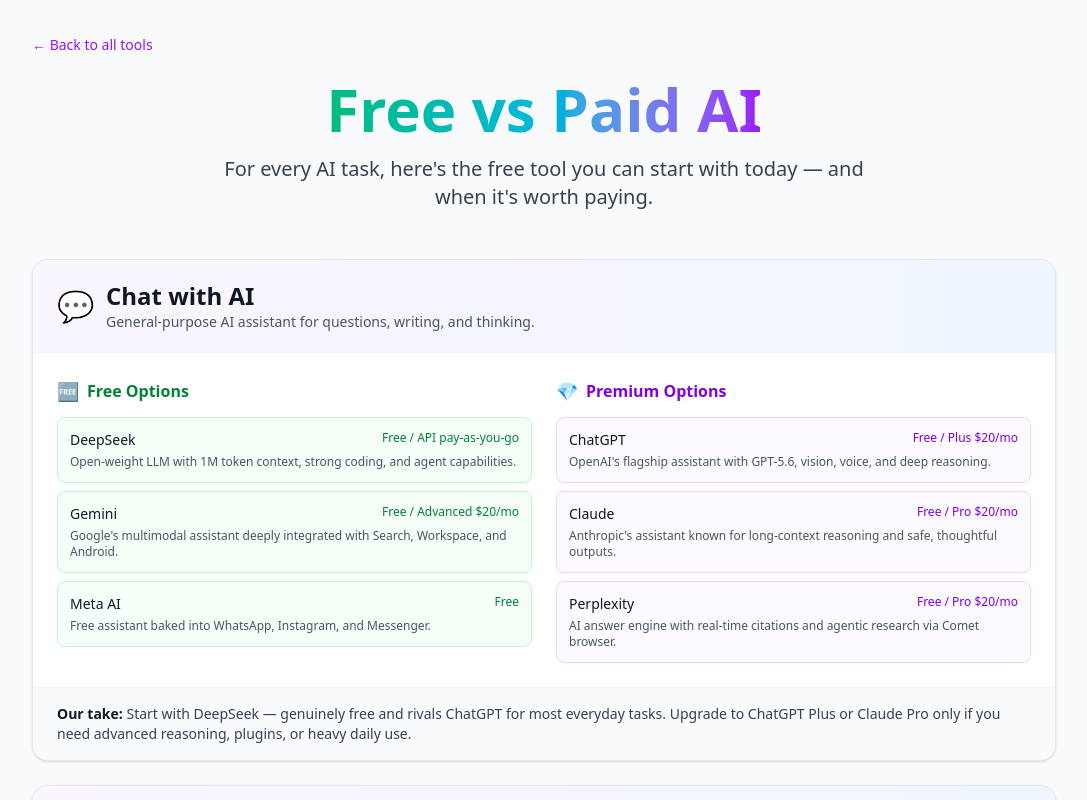
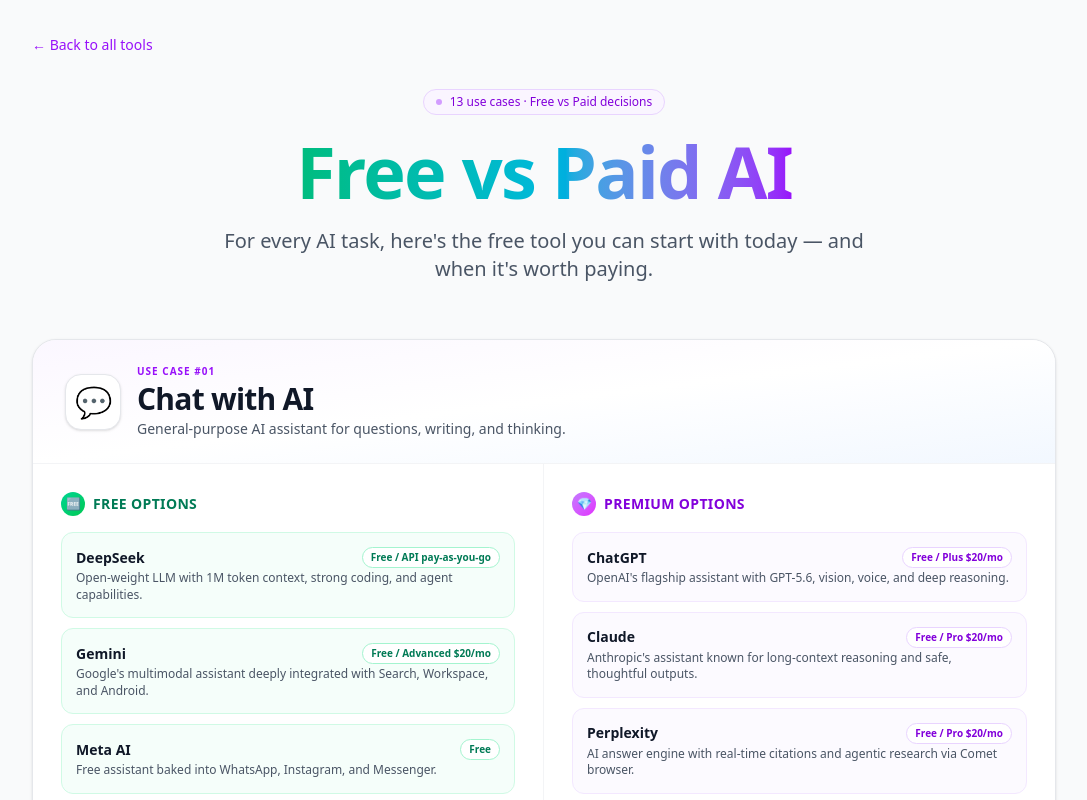
Before and after one commit to GauravBhatiatry1990/ai-universe, a Next.js app: page /free-vs-paid in a window 1280 px wide. Shown: the top 800 px of the page, without its empty margins (96-1183 px from the left). Built offline with nearby package versions, Linux system fonts and the light colour scheme.

Commit message:
feat: redesign Free vs Paid page with logos + premium layout

```diff
--- a/app/free-vs-paid/page.tsx
+++ b/app/free-vs-paid/page.tsx
@@ -1,6 +1,7 @@
 import Link from 'next/link';
 import useCases from '../../data/useCases.json';
 import agents from '../../data/agents.json';
+import ToolLogo from '../../components/ToolLogo';
 
 type UseCase = {
   id: number;
@@ -31,53 +32,70 @@ export default function FreeVsPaidPage() {
       <div className="max-w-5xl mx-auto">
         <Link
           href="/"
-          className="text-purple-600 hover:text-purple-700 text-sm font-medium inline-block mb-6"
+          className="text-purple-600 hover:text-purple-700 text-sm font-medium inline-block mb-8"
         >
           ← Back to all tools
         </Link>
 
-        <div className="text-center mb-12">
-          <h1 className="text-5xl md:text-6xl font-bold mb-4">
+        {/* Hero */}
+        <div className="text-center mb-14">
+          <div className="inline-flex items-center gap-2 px-3 py-1 rounded-full border border-purple-200 bg-purple-50 text-purple-700 text-xs font-medium mb-5">
+            <span className="w-1.5 h-1.5 rounded-full bg-purple-500 animate-pulse" />
+            13 use cases · Free vs Paid decisions
+          </div>
+          <h1 className="text-5xl md:text-7xl font-black tracking-tight mb-5 leading-none">
             <span className="bg-gradient-to-r from-emerald-500 via-cyan-500 to-purple-600 bg-clip-text text-transparent">
               Free vs Paid AI
             </span>
           </h1>
-          <p className="text-xl text-gray-700 max-w-2xl mx-auto">
-            For every AI task, here&apos;s the free tool you can start with
-            today — and when it&apos;s worth paying.
+          <p className="text-xl text-gray-600 max-w-2xl mx-auto">
+            For every AI task, here&apos;s the free tool you can start with today
+            — and when it&apos;s worth paying.
           </p>
         </div>
 
-        <div className="space-y-6">
-          {cases.map((uc) => (
+        {/* Use cases */}
+        <div className="space-y-8">
+          {cases.map((uc, idx) => (
             <div
               key={uc.slug}
-              className="rounded-2xl border border-gray-200 bg-white shadow-sm overflow-hidden"
+              className="rounded-3xl border border-gray-200 bg-white shadow-sm overflow-hidden hover:shadow-md transition"
             >
               {/* Header */}
-              <div className="bg-gradient-to-r from-purple-50 to-blue-50 px-6 py-5 border-b border-gray-100">
-                <div className="flex items-center gap-3">
-                  <span className="text-3xl">{uc.icon}</span>
-                  <div>
-                    <h2 className="text-2xl font-semibold text-gray-900">
+              <div className="relative bg-gradient-to-br from-purple-50/80 via-white to-blue-50/80 px-6 sm:px-8 py-6 border-b border-gray-100">
+                <div className="flex items-center gap-4">
+                  <div className="w-14 h-14 rounded-2xl bg-white border border-gray-200 flex items-center justify-center text-3xl shadow-sm shrink-0">
+                    {uc.icon}
+                  </div>
+                  <div className="min-w-0">
+                    <div className="flex items-center gap-2 mb-0.5">
+                      <span className="text-[10px] font-bold text-purple-600 tracking-widest uppercase">
+                        Use Case #{String(idx + 1).padStart(2, '0')}
+                      </span>
+                    </div>
+                    <h2 className="text-2xl sm:text-3xl font-bold text-gray-900 tracking-tight">
                       {uc.title}
                     </h2>
-                    <p className="text-sm text-gray-600">{uc.description}</p>
+                    <p className="text-sm text-gray-600 mt-0.5">
+                      {uc.description}
+                    </p>
                   </div>
                 </div>
               </div>
 
               {/* Columns */}
-              <div className="grid grid-cols-1 md:grid-cols-2 gap-6 p-6">
-                {/* Free */}
-                <div>
-                  <div className="flex items-center gap-2 mb-3">
-                    <span className="text-lg">🆓</span>
-                    <h3 className="font-semibold text-green-700">
+              <div className="grid grid-cols-1 md:grid-cols-2 divide-y md:divide-y-0 md:divide-x divide-gray-100">
+                {/* FREE */}
+                <div className="p-6 sm:p-7">
+                  <div className="flex items-center gap-2 mb-4">
+                    <div className="w-6 h-6 rounded-full bg-gradient-to-br from-emerald-400 to-green-500 flex items-center justify-center text-white text-xs">
+                      🆓
+                    </div>
+                    <h3 className="font-bold text-emerald-700 text-sm uppercase tracking-wide">
                       Free Options
                     </h3>
                   </div>
-                  <div className="space-y-2">
+                  <div className="space-y-2.5">
                     {uc.freePicks.map((slug) => {
                       const agent = findAgent(slug);
                       if (!agent) return null;
@@ -85,34 +103,39 @@ export default function FreeVsPaidPage() {
                         <Link
                           key={slug}
                           href={`/agent/${agent.slug}`}
-                          className="block rounded-lg border border-green-200 bg-green-50/60 p-3 hover:border-green-400 hover:bg-green-50 transition"
+                          className="group flex items-start gap-3 rounded-xl border border-emerald-100 bg-emerald-50/50 p-3.5 hover:border-emerald-300 hover:bg-emerald-50 hover:shadow-sm transition"
                         >
-                          <div className="flex justify-between items-start gap-2">
-                            <span className="font-medium text-gray-900 text-sm">
+                          <ToolLogo slug={agent.slug} size={32} className="mt-0.5 rounded-lg" />
+                          <div className="flex-1 min-w-0">
+                            <div className="flex items-center justify-between gap-2 mb-0.5">
+                              <span className="font-semibold text-gray-900 text-sm group-hover:text-emerald-700 transition">
                                 {agent.name}
                               </span>
-                            <span className="text-xs text-green-700 font-medium whitespace-nowrap">
+                              <span className="text-[10px] font-semibold text-emerald-700 bg-white border border-emerald-200 px-2 py-0.5 rounded-full whitespace-nowrap">
                                 {agent.pricing}
                               </span>
                             </div>
-                          <p className="text-xs text-gray-600 mt-1 line-clamp-2">
+                            <p className="text-xs text-gray-600 line-clamp-2 leading-snug">
                               {agent.tagline}
                             </p>
+                          </div>
                         </Link>
                       );
                     })}
                   </div>
                 </div>
 
-                {/* Paid */}
-                <div>
-                  <div className="flex items-center gap-2 mb-3">
-                    <span className="text-lg">💎</span>
-                    <h3 className="font-semibold text-purple-700">
+                {/* PAID */}
+                <div className="p-6 sm:p-7">
+                  <div className="flex items-center gap-2 mb-4">
+                    <div className="w-6 h-6 rounded-full bg-gradient-to-br from-purple-400 to-fuchsia-500 flex items-center justify-center text-white text-xs">
+                      💎
+                    </div>
+                    <h3 className="font-bold text-purple-700 text-sm uppercase tracking-wide">
                       Premium Options
                     </h3>
                   </div>
-                  <div className="space-y-2">
+                  <div className="space-y-2.5">
                     {uc.paidPicks.map((slug) => {
                       const agent = findAgent(slug);
                       if (!agent) return null;
@@ -120,19 +143,22 @@ export default function FreeVsPaidPage() {
                         <Link
                           key={slug}
                           href={`/agent/${agent.slug}`}
-                          className="block rounded-lg border border-purple-200 bg-purple-50/60 p-3 hover:border-purple-400 hover:bg-purple-50 transition"
+                          className="group flex items-start gap-3 rounded-xl border border-purple-100 bg-purple-50/50 p-3.5 hover:border-purple-300 hover:bg-purple-50 hover:shadow-sm transition"
                         >
-                          <div className="flex justify-between items-start gap-2">
-                            <span className="font-medium text-gray-900 text-sm">
+                          <ToolLogo slug={agent.slug} size={32} className="mt-0.5 rounded-lg" />
+                          <div className="flex-1 min-w-0">
+                            <div className="flex items-center justify-between gap-2 mb-0.5">
+                              <span className="font-semibold text-gray-900 text-sm group-hover:text-purple-700 transition">
                                 {agent.name}
                               </span>
-                            <span className="text-xs text-purple-700 font-medium whitespace-nowrap">
+                              <span className="text-[10px] font-semibold text-purple-700 bg-white border border-purple-200 px-2 py-0.5 rounded-full whitespace-nowrap">
                                 {agent.pricing}
                               </span>
                             </div>
-                          <p className="text-xs text-gray-600 mt-1 line-clamp-2">
+                            <p className="text-xs text-gray-600 line-clamp-2 leading-snug">
                               {agent.tagline}
                             </p>
+                          </div>
                         </Link>
                       );
                     })}
@@ -141,19 +167,27 @@ export default function FreeVsPaidPage() {
               </div>
 
               {/* Verdict */}
-              <div className="border-t border-gray-100 bg-gray-50 px-6 py-4">
-                <p className="text-sm text-gray-700">
-                  <span className="font-semibold text-gray-900">
-                    Our take:{' '}
-                  </span>
+              <div className="border-t border-gray-100 bg-gradient-to-r from-gray-50 via-white to-gray-50 px-6 sm:px-8 py-5">
+                <div className="flex items-start gap-3">
+                  <div className="w-6 h-6 rounded-full bg-gradient-to-br from-amber-400 to-orange-500 flex items-center justify-center text-white text-[10px] shrink-0 mt-0.5">
+                    ★
+                  </div>
+                  <div>
+                    <p className="text-[10px] font-bold text-amber-700 tracking-widest uppercase mb-1">
+                      Our take
+                    </p>
+                    <p className="text-sm text-gray-700 leading-relaxed">
                       {uc.verdict}
                     </p>
+                  </div>
+                </div>
               </div>
             </div>
           ))}
         </div>
 
-        <div className="text-center mt-12 text-sm text-gray-500">
+        {/* Footer */}
+        <div className="text-center mt-14 text-sm text-gray-500 max-w-xl mx-auto">
           <p>
             Every recommendation is based on publicly available pricing and
             capabilities. No sponsored placements.
```
Lines whose indentation alone changed are shown as unchanged.
